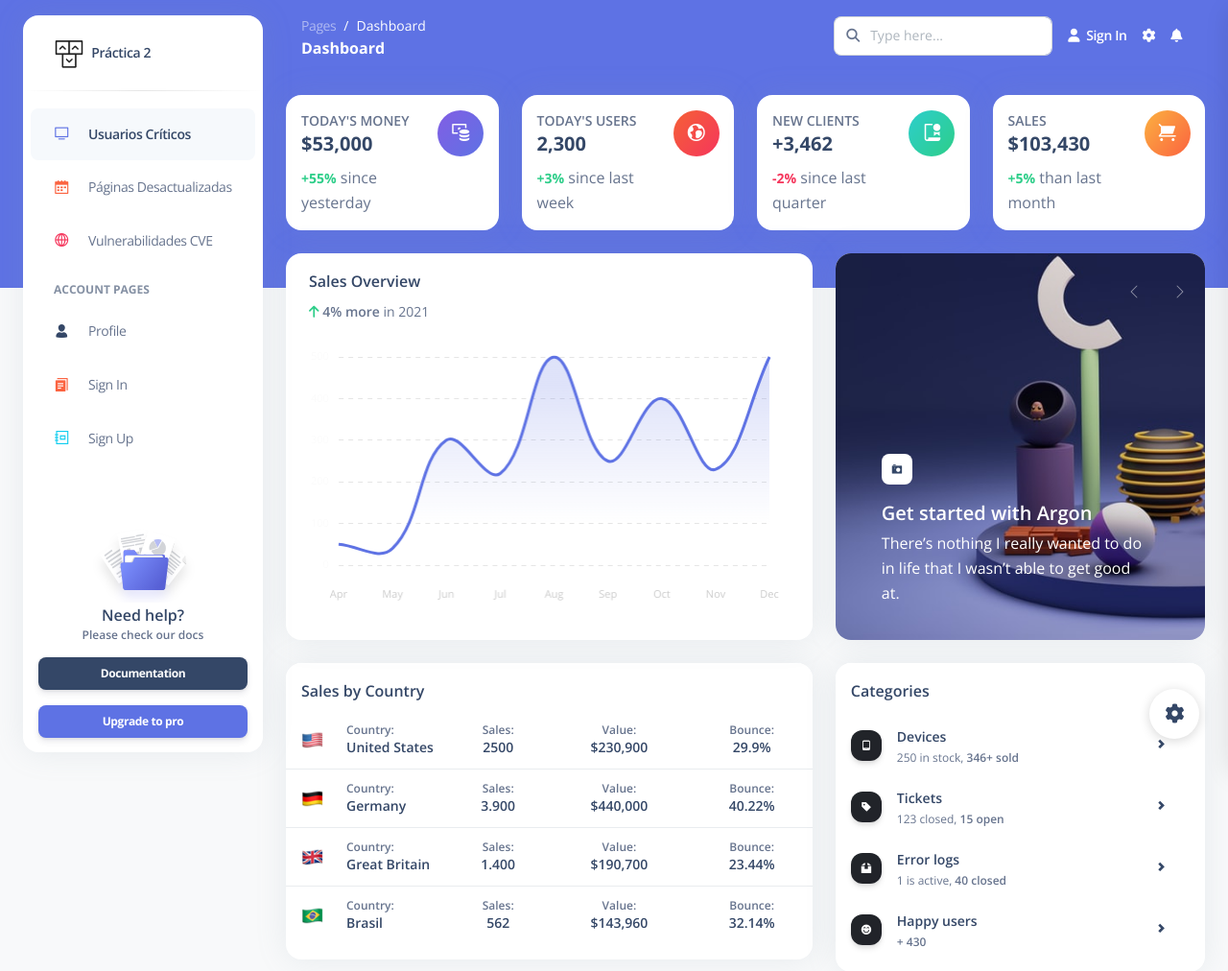
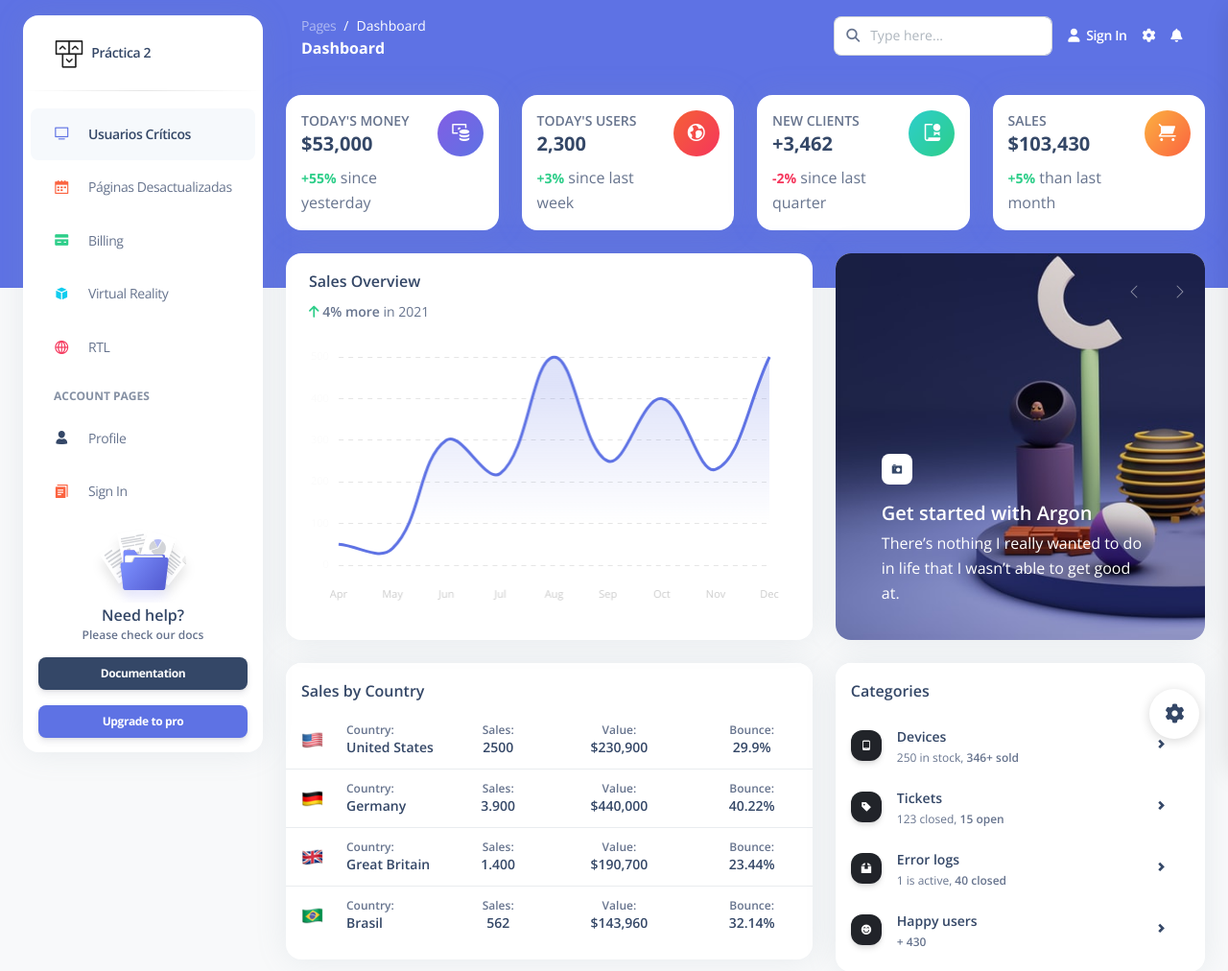
Before and after one commit to dtejada02/Pr-ctica2SI, a Flask app: page / in a window 1280 px wide. Shown: the top 1012 px of the page at 96% size. Run offline with Flask 3, Linux system fonts and the light colour scheme; some libraries are stand-ins or nearby versions.

Commit message:
Add files via upload

```diff
--- a/app.py
+++ b/app.py
@@ -4,7 +4,6 @@
 from flask import Flask, render_template, request
 import altair as alt
 from hashlib import md5
-import requests
 
 cmi = Flask(__name__, template_folder='templates', static_folder='static')
 cmi.config['SECRET_KEY'] = '1'
@@ -25,8 +24,7 @@
     amount = int(request.args.get("amount", default=10))
     with get_db_connection() as conn:
         df = unupgradedWEBS(amount, conn)
-    chart = alt.Chart(df).mark_bar().encode(x="url", y="Politicas")
-    return render_template('pages.html', df=df, graphJSON=chart.to_json())
+    return render_template('pages.html', df=df)
 
 
 @cmi.route("/users/")
@@ -34,8 +32,7 @@
     amount = int(request.args.get("amount", default=10))
     with get_db_connection() as conn:
         df = criticalUsers(amount, conn)
-    chart = alt.Chart(df).mark_bar().encode(x="username", y="prob_clicados")
-    return render_template('users.html', df=df, graphJSON=chart.to_json())
+    return render_template('users.html', df=df)
 
 
 @cmi.route("/users/greater/")
@@ -95,27 +92,6 @@
     df["Politicas"] = df["cookies"] + df["aviso"] + df["proteccion_de_datos"]
     return df
 
-##### EJERCICIO 3 #####
-
-@cmi.route("/vulnerabilities/")
-def vulnerabilitiesCVE():
-    urlCVE = "https://cve.circl.lu/api/last"
-    response = requests.get(urlCVE)
-
-    if response.status_code == 200:
-        data = response.json()
-        vulnerabilities = []
-        for cve in data[:10]:  # Obtener solo los primeros 10 elementos
-            cve_id = cve["id"]
-            description = cve["summary"]
-            date = cve["Published"]
-            vulnerabilities.append({"CVE ID": cve_id, "Descripcion": description, "Fecha de publicacion": date})
-
-        return render_template('vulnerabilities.html', vulnerabilities=vulnerabilities)
-    else:
-        return f"Error al obtener las vulnerabilidades: {response.text}", 500
-
-
 
 if __name__ == '__main__':
     cmi.run()
--- a/templates/index.html
+++ b/templates/index.html
@@ -64,12 +64,28 @@
             <span class="nav-link-text ms-1">Páginas Desactualizadas</span>
           </a>
         </li>
-          <li class="nav-item">
-          <a class="nav-link " href="/vulnerabilities/">
+        <li class="nav-item">
+          <a class="nav-link " href="">
+            <div class="icon icon-shape icon-sm border-radius-md text-center me-2 d-flex align-items-center justify-content-center">
+              <i class="ni ni-credit-card text-success text-sm opacity-10"></i>
+            </div>
+            <span class="nav-link-text ms-1">Billing</span>
+          </a>
+        </li>
+        <li class="nav-item">
+          <a class="nav-link " href="./pages/virtual-reality.html">
+            <div class="icon icon-shape icon-sm border-radius-md text-center me-2 d-flex align-items-center justify-content-center">
+              <i class="ni ni-app text-info text-sm opacity-10"></i>
+            </div>
+            <span class="nav-link-text ms-1">Virtual Reality</span>
+          </a>
+        </li>
+        <li class="nav-item">
+          <a class="nav-link " href="./pages/rtl.html">
             <div class="icon icon-shape icon-sm border-radius-md text-center me-2 d-flex align-items-center justify-content-center">
               <i class="ni ni-world-2 text-danger text-sm opacity-10"></i>
             </div>
-            <span class="nav-link-text ms-1">Vulnerabilidades CVE</span>
+            <span class="nav-link-text ms-1">RTL</span>
           </a>
         </li>
         <li class="nav-item mt-3">
```
